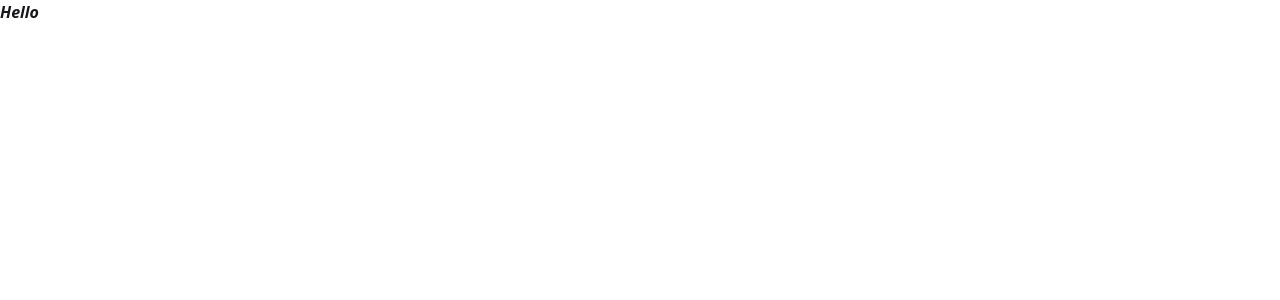
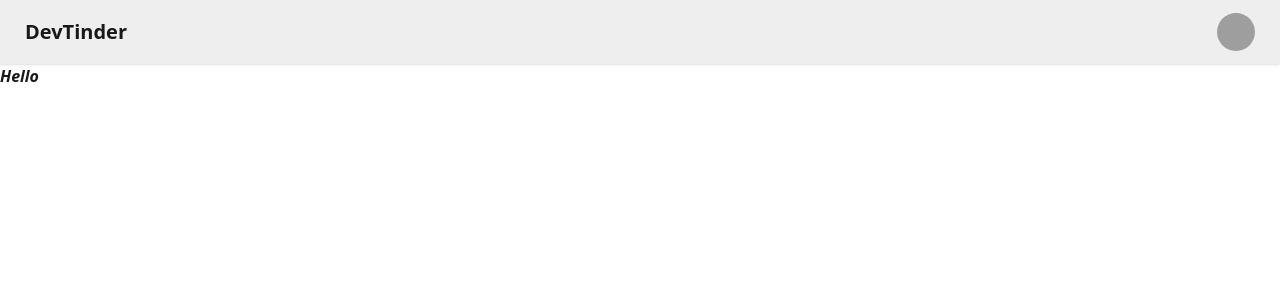
Before and after one commit to jaykumar2004/devTinder-web, a React (Vite) app: page / in a window 1280 px wide. Shown: the top 300 px of the page. Built offline with nearby package versions, Linux system fonts and the light colour scheme; grey boxes are pictures that could not be loaded.

Commit message:
nav bar uisng daisy ui

```diff
--- a/src/App.jsx
+++ b/src/App.jsx
@@ -1,13 +1,49 @@
-import { useState } from 'react'
-import './App.css'
+import "./App.css";
 
 function App() {
-
   return (
     <>
-      <h1 className='font-bold italic '>Hello</h1>
+      <div className="navbar bg-base-300 shadow-sm">
+        <div className="flex-1">
+          <a className="btn btn-ghost text-xl">DevTinder</a>
+        </div>
+        <div className="flex gap-2">
+          <div className="dropdown dropdown-end mx-4">
+            <div
+              tabIndex={0}
+              role="button"
+              className="btn btn-ghost btn-circle avatar"
+            >
+              <div className="w-10 rounded-full">
+                <img
+                  alt="Tailwind CSS Navbar component"
+                  src="https://img.daisyui.com/images/stock/photo-1534528741775-53994a69daeb.webp"
+                />
+              </div>
+            </div>
+            <ul
+              tabIndex={0}
+              className="menu menu-sm dropdown-content bg-base-100 rounded-box z-1 mt-3 w-52 p-2 shadow"
+            >
+              <li>
+                <a className="justify-between">
+                  Profile
+                  <span className="badge">New</span>
+                </a>
+              </li>
+              <li>
+                <a>Settings</a>
+              </li>
+              <li>
+                <a>Logout</a>
+              </li>
+            </ul>
+          </div>
+        </div>
+      </div>
+      <h1 className="font-bold italic ">Hello</h1>
     </>
-  )
+  );
 }
 
-export default App
+export default App;
```
